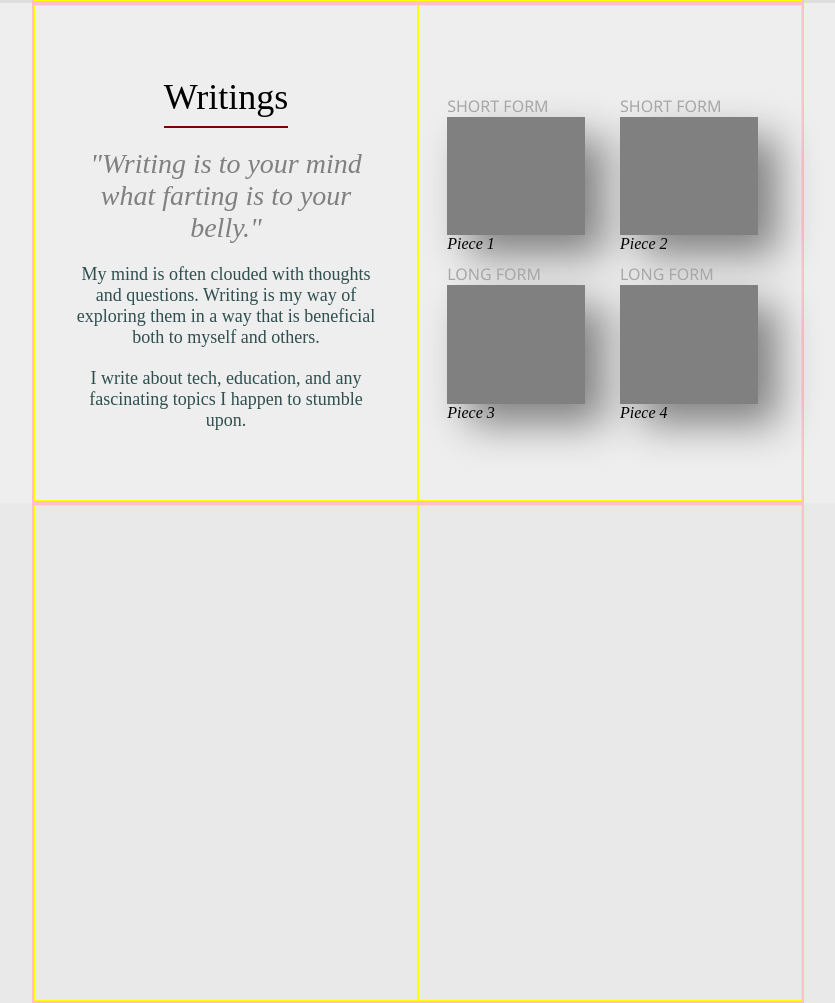
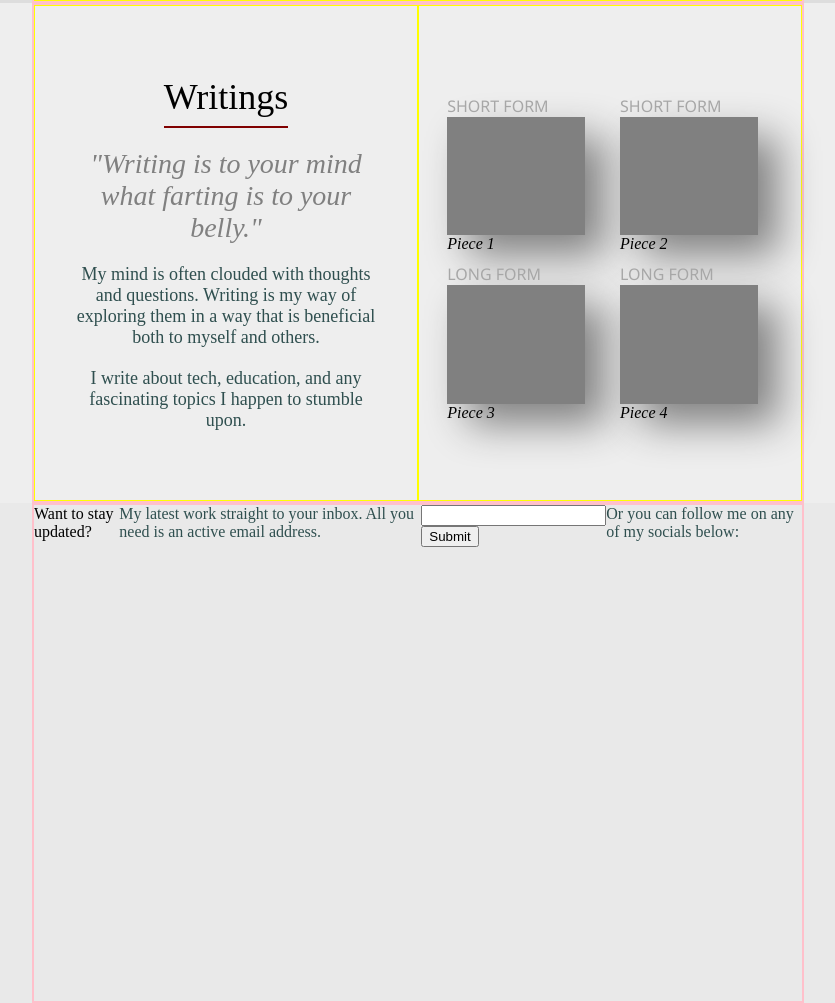
Before and after one commit to thoriqfarras/odin-landingpage, a plain HTML site: page index.html in a window 1280 px wide. Shown: the part 1095-2098 px from the top of the page, without its empty margins (222-1057 px from the left). Drawn offline with Linux system fonts and the light colour scheme.

Commit message:
added content to block 4

```diff
--- a/index.html
+++ b/index.html
@@ -94,8 +94,19 @@
             </div>
             <div class="block four">
                 <div class="hero">
-                    <div class="left"></div>
-                    <div class="right"></div>
+                    <div class="title">Want to stay updated?</div>
+                    <div class="secondary-text">My latest work straight to your inbox. All you need is an active email address.</div>
+                    <form>
+                        <input type="text" id="email">
+                        <input type="submit" id="submit-email" value="Submit">
+                    </form>
+                    <div class="secondary-text">Or you can follow me on any of my socials below:</div>
+                    <div class="socials">
+                        <div class="socials-placeholder"></div>
+                        <div class="socials-placeholder"></div>
+                        <div class="socials-placeholder"></div>
+                        <div class="socials-placeholder"></div>
+                    </div>
                 </div>
             </div>
         </div>
```
